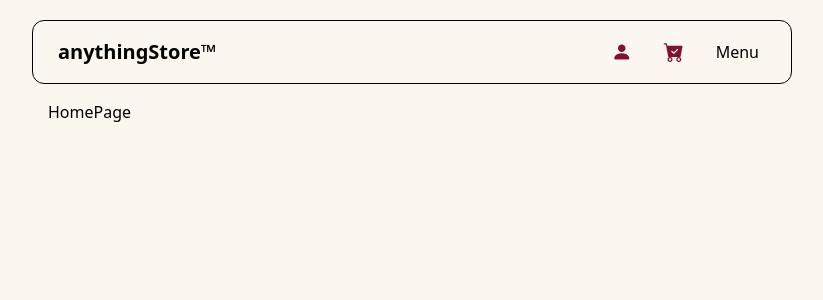
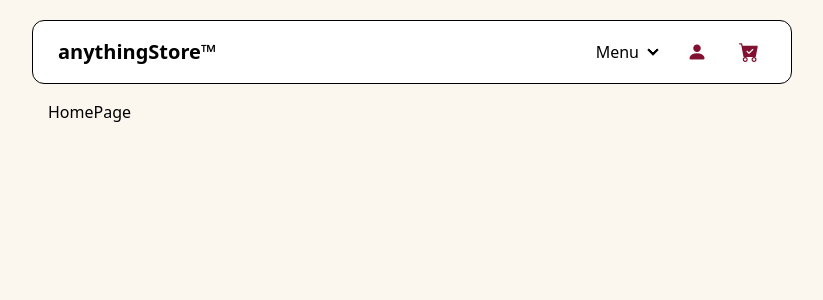
Before and after one commit to william-3D/anything-store, a React (Vite) app: page / in a window 1280 px wide. Shown: the top 300 px of the page, without its empty margins (228-1051 px from the left). Built offline with nearby package versions, Linux system fonts and the light colour scheme.

Commit message:
add expandable menu

```diff
--- a/src/components/Navbar.jsx
+++ b/src/components/Navbar.jsx
@@ -22,29 +22,56 @@ const Navbar = () => {
 
 	return (
 		<>
-			<div className={`global-border navbar-div ${isCartOpen ? "expanded-navbar" : ""}`}>
+			<div
+				className={`global-border navbar-div ${
+					isCartOpen ? "expanded-navbar" : ""
+				}`}
+			>
 				<div className="navbar-content">
 					<div className="navbar-start">
 						<a className="navbar-logo">anythingStore&trade;</a>
 					</div>
 					<div className="navbar-end">
 						<ul className="navbar-items-container">
-							<NavbarIcon iconClass="person-fill" />
-							<NavbarIcon iconClass="cart-check-fill" onMouseEnter={handleMouseEnter} />
-							<li>
-								<a>Menu</a>
-							</li>
+							{!isCartOpen && (
+								<li>
+									<details>
+										<summary>Menu</summary>
+										<ul className="global-border bg-white w-40 right-0">
+											<li>
+												<a>Shop</a>
+											</li>
+											<li>
+												<a>About Us</a>
+											</li>
+											<li>
+												<a>Blog</a>
+											</li>
+										</ul>
+									</details>
+								</li>
+							)}
+							{!isCartOpen && (
+								<NavbarIcon iconClass="person-fill" />
+							)}
+							<NavbarIcon
+								iconClass="cart-check-fill"
+								onMouseEnter={handleMouseEnter}
+							/>
 						</ul>
 					</div>
 				</div>
 
 				{/* Cart Summary */}
 				{isCartOpen && (
-					<div className="expanded-content" onMouseLeave={handleMouseLeave}>
+					<div
+						className="expanded-content"
+						onMouseLeave={handleMouseLeave}
+					>
 						<div className="cart-summary">
-                            <h2>Your Cart</h2>
-                            <p>No items in your cart.</p>
-                        </div>
+							<h2>Your Cart</h2>
+							<p>No items in your cart.</p>
+						</div>
 					</div>
 				)}
 			</div>
--- a/src/styles/components/Navbar.scss
+++ b/src/styles/components/Navbar.scss
@@ -1,5 +1,5 @@
 .navbar-div {
-    @apply navbar bg-background rounded-xl relative overflow-visible h-16;
+    @apply navbar bg-white rounded-xl relative overflow-visible h-16;
     transition: height 0.3s ease-in-out;
     z-index: 1000;
 
```
